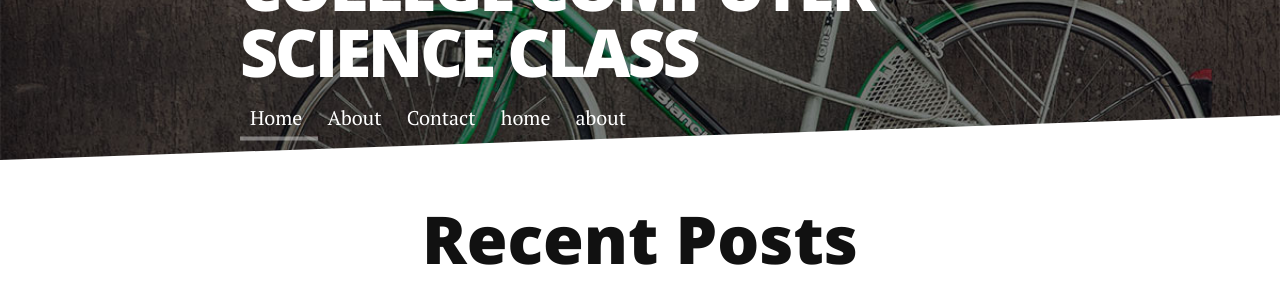
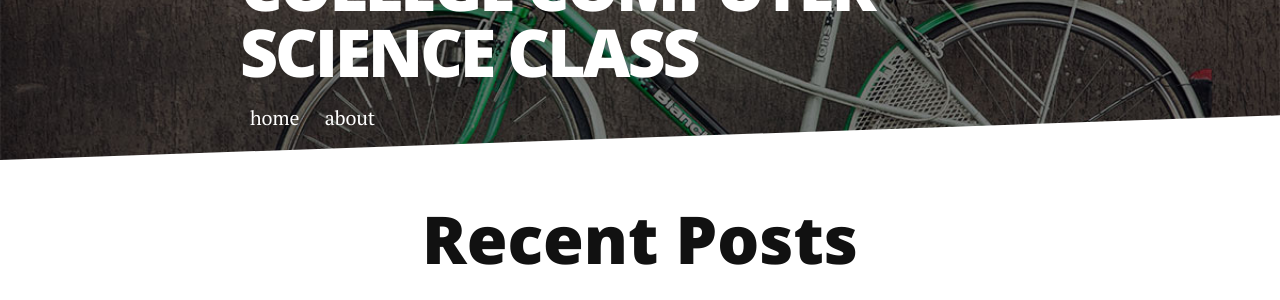
Before and after one commit to ryanwisely/csci340blog, a Jekyll site: the page built from index.html, in a window 1280 px wide. Shown: the part 158-458 px from the top of the page. Built offline with Jekyll 4.4.1, drawn with Linux system fonts in a browser that asks for light colours; nearby versions of some CDN libraries; the list of posts is cut into pages by our own code.

Commit message:
fixed links

```diff
--- a/_includes/header.html
+++ b/_includes/header.html
@@ -3,13 +3,8 @@
          <h1 class="logo"><a href="{{ site.baseurl }}/">{{ site.title }}</a></h1>
          <nav class="nav-collapse">
              <ul class="noList">
-                 {% for link in site.navigation %}{% assign current = nil %}{% if page.url contains link.url or forloop.first and page.url == '/' or page.url == 'index.html' %}{% assign current = 'current' %}{% endif %}
-                 <li class="element {% if forloop.first %}first{% endif %} {{ current }} {% if forloop.last %}last{% endif %}">
-                     <a href="{{ link.url | prepend: site.baseurl }}">{{ link.title }}</a>
-                 </li>
-                 {% endfor %}
-                 <li> <a href="http://127.0.0.1:4000/csci340blog/index.html" target="_blank">home</a></li>
-                 <li><a href="https://127.0.0.1:4000/csci340blog/about/">about</a></li>
+                 <li> <a href="https://ryanwisely.github.io/csci340blog/index.html" target="_blank">home</a></li>
+                 <li><a href="https://ryanwisely.github.io/csci340blog/about/">about</a></li>
              </ul>
          </nav>
      </div>
```
Also changed, not shown: assets/img/ryanandkaylen.jpg (renamed from ryanandkaylen.jpg).
